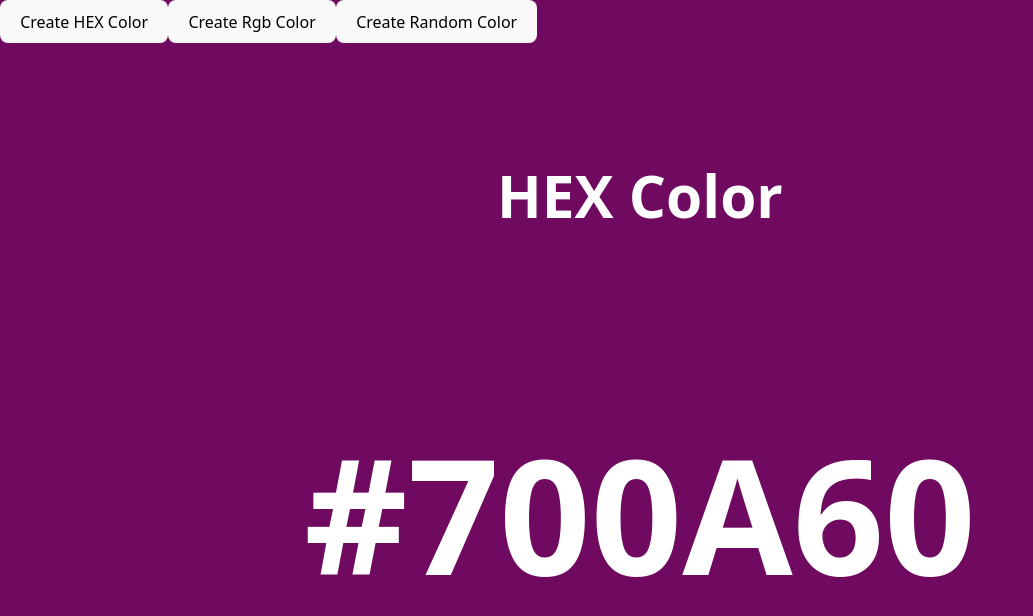
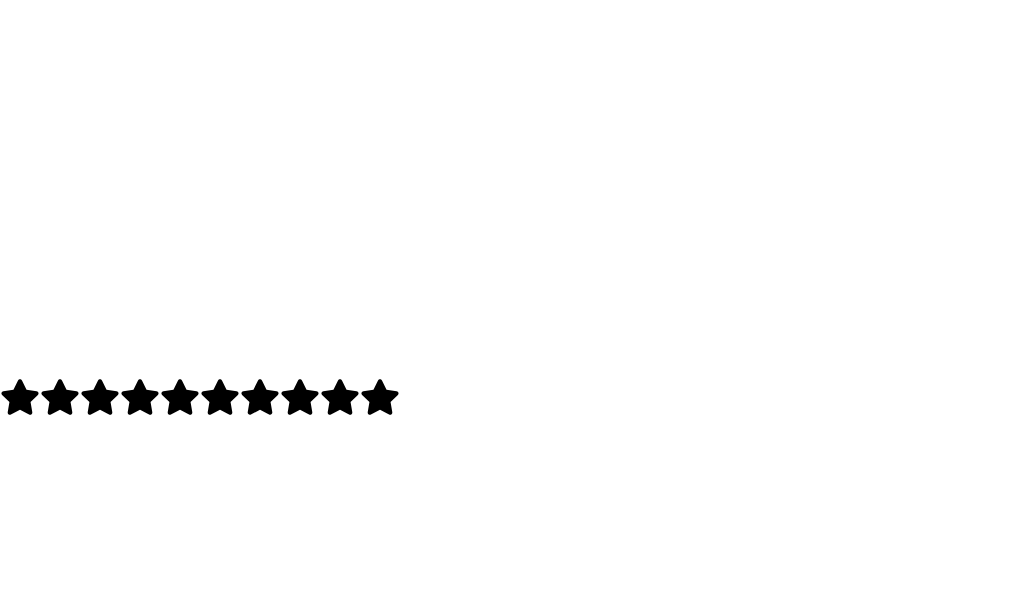
Before and after one commit to 1Aost/master-react, a React (Vite) app: page / in a window 1280 px wide. Shown: the top 616 px of the page, without its empty margins (0-1033 px from the left). Built offline with nearby package versions, Linux system fonts and the light colour scheme.

Commit message:
feat:star rating part

```diff
--- a/package.json
+++ b/package.json
@@ -11,7 +11,8 @@
   },
   "dependencies": {
     "react": "^19.1.0",
-    "react-dom": "^19.1.0"
+    "react-dom": "^19.1.0",
+    "react-icons": "^5.5.0"
   },
   "devDependencies": {
     "@eslint/js": "^9.25.0",
--- a/src/App.jsx
+++ b/src/App.jsx
@@ -1,5 +1,6 @@
 import Accordian from './components/accordian';
 import RandomColor from './components/random-color';
+import StarRating from './components/star-rating';
 
 function App() {
   return (
@@ -7,7 +8,10 @@ function App() {
     // <Accordian />
 
     // Random Color component
-    <RandomColor />
+    // <RandomColor />
+
+    // star rating component
+    <StarRating numOfStars={10} />
   )
 }
 
--- /dev/null
+++ b/src/components/star-rating/index.jsx
@@ -0,0 +1,39 @@
+import { useState } from "react";
+import { FaStar } from "react-icons/fa";
+import "./styles.css";
+
+export default function StarRating({ numOfStars = 5 }) {
+  // click and hover index
+  const [rating, setRating] = useState(0);
+  const [hover, setHover] = useState(0);
+
+  const handleClick = (currentIndex) => {
+    setRating(currentIndex);
+  }
+
+  const handleMouseEnter = (currentIndex) => {
+    setHover(currentIndex);
+  }
+
+  const handleMouseLeave = () => {
+    setHover(rating);
+  }
+
+  return <div className="star-rating">
+    {
+      [...Array(numOfStars)].map((_, index) => {
+        index += 1;
+        return (
+          <FaStar
+            className={index <= (hover || rating) ? 'active' : 'inactive'}
+            key={index}
+            onClick={() => handleClick(index)}
+            onMouseMove={() => handleMouseEnter(index)}
+            onMouseLeave={handleMouseLeave}
+            size={40}
+          />
+        )
+      })
+    }
+  </div>
+}
--- /dev/null
+++ b/src/components/star-rating/styles.css
@@ -0,0 +1,7 @@
+.active {
+  color: #fff700;
+}
+
+.inactive {
+  color: #000;
+}
```
Also changed, not shown: 1 other file (tests, documents, lock files or other folders).
